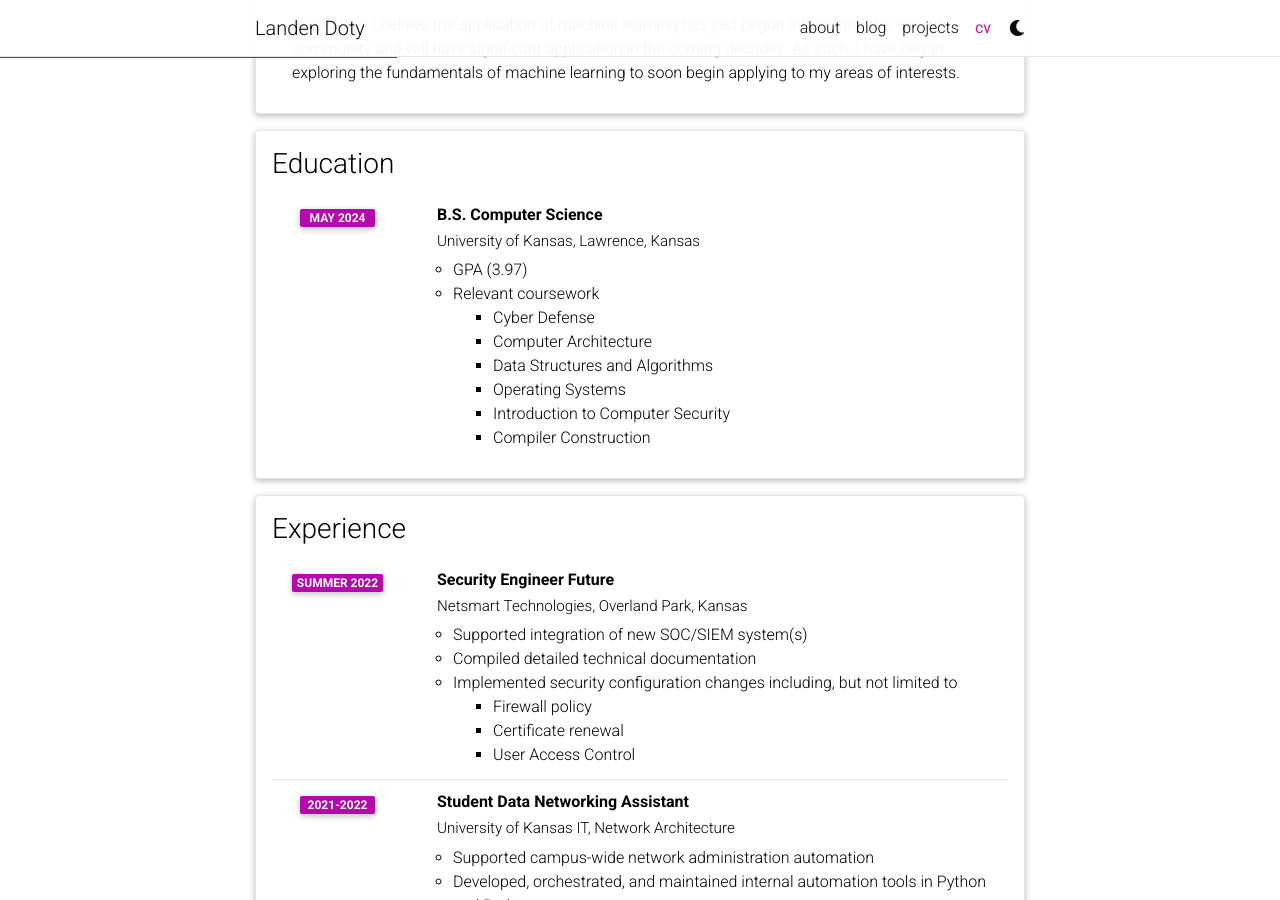
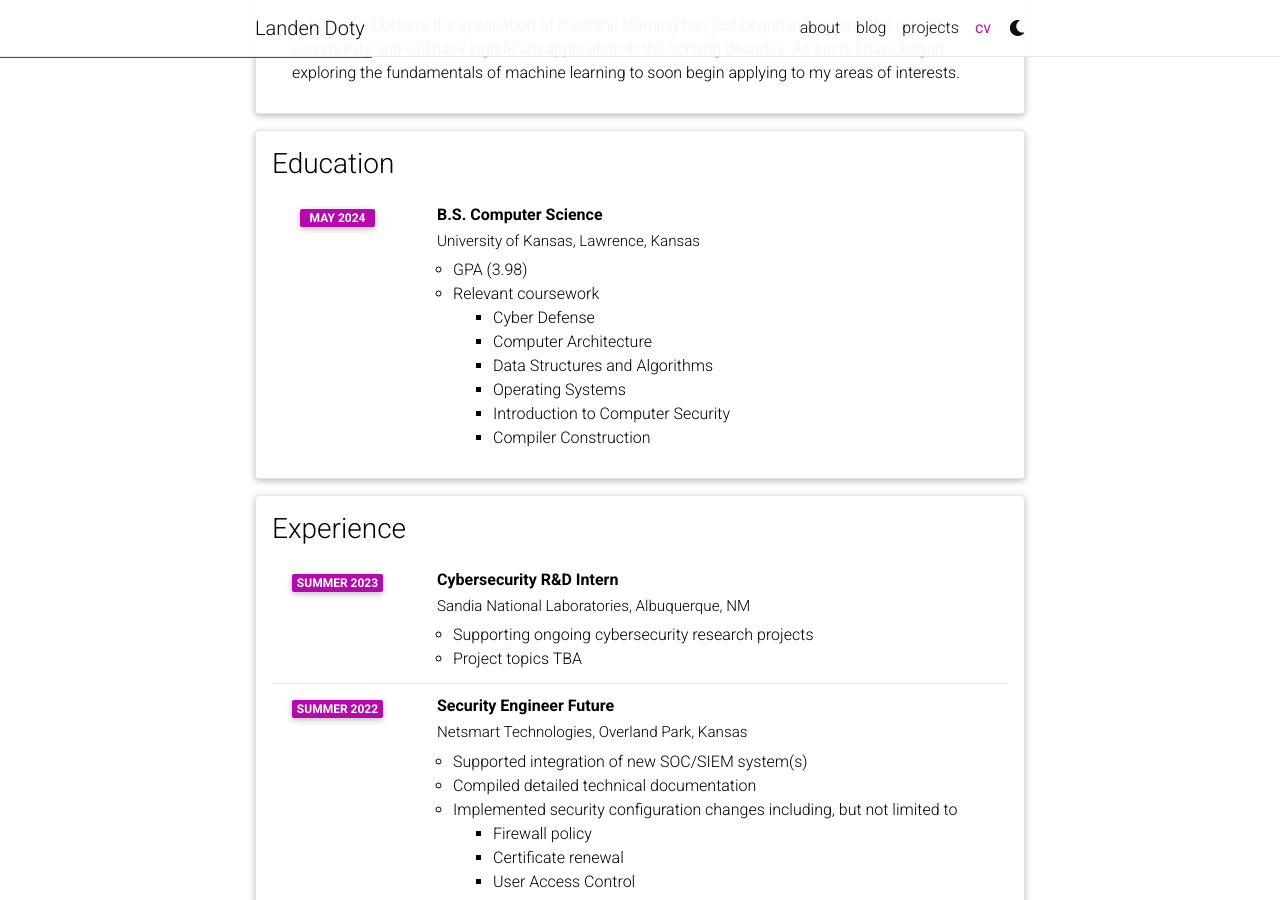
Before and after one commit to landoty/landoty.github.io, a Jekyll site: the page built from _pages/cv.md, in a window 1280 px wide and 900 px high, scrolled down 600 px. Built offline with Jekyll 4.4.1, drawn with Linux system fonts in a browser that asks for light colours; comment, search, counter and statistics services are not loaded; a style sheet for code colours, icons or effects is not loaded.

Commit message:
sandia updates

```diff
--- a/_data/cv.yml
+++ b/_data/cv.yml
@@ -21,7 +21,7 @@
       institution: University of Kansas, Lawrence, Kansas
       year: May 2024
       description:
-        - GPA (3.97)
+        - GPA (3.98)
         - title: Relevant coursework
           contents:
             - Cyber Defense
@@ -34,6 +34,12 @@
 - title: Experience
   type: time_table
   contents:
+    - title: Cybersecurity R&D Intern
+      institution: Sandia National Laboratories, Albuquerque, NM
+      year: Summer 2023
+      description:
+        - Supporting ongoing cybersecurity research projects
+        - Project topics TBA
     - title: Security Engineer Future
       institution: Netsmart Technologies, Overland Park, Kansas
       year: Summer 2022
```
Also changed, not shown: _news/starting_at_sandia.md (added, +8 -0 lines).
